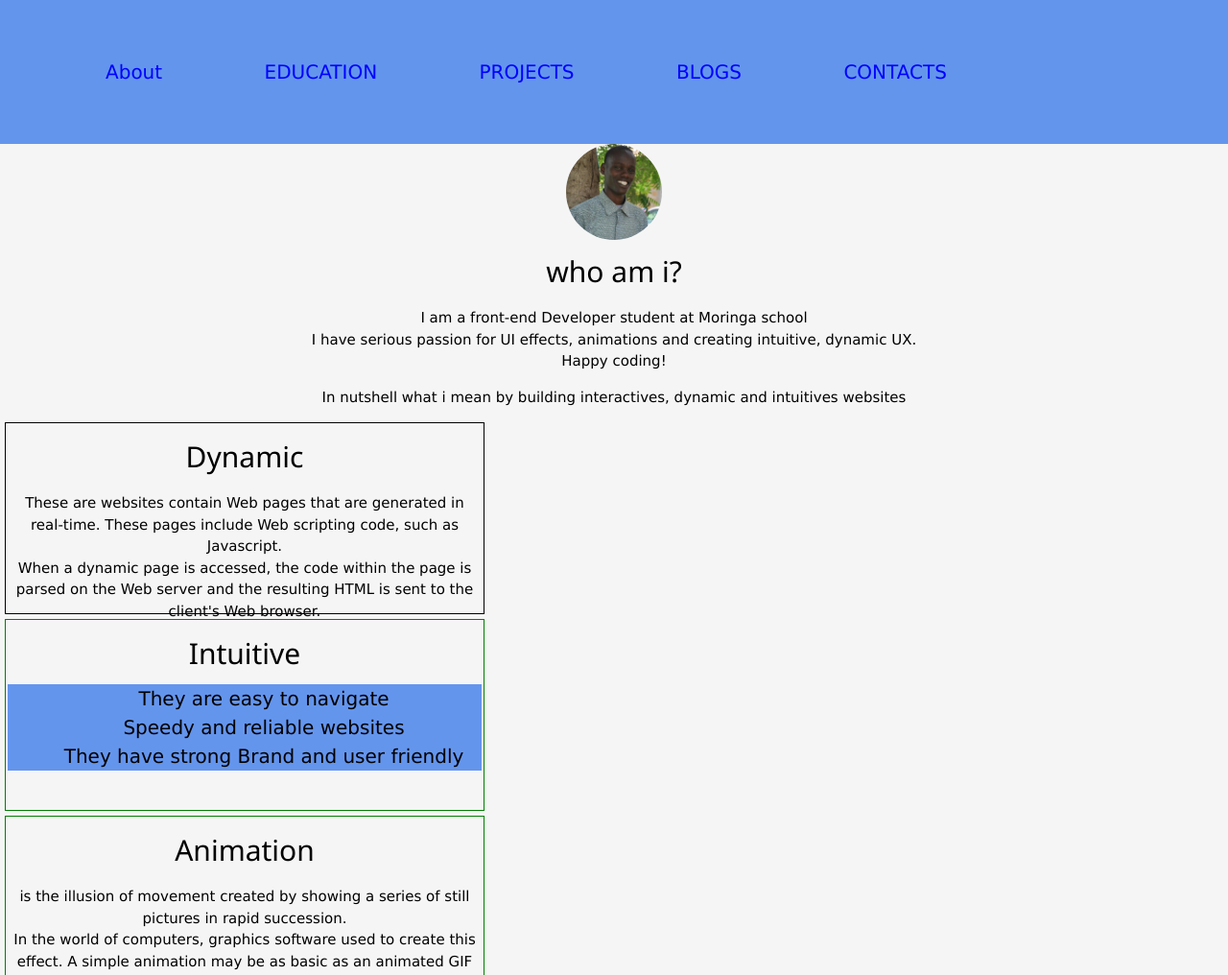
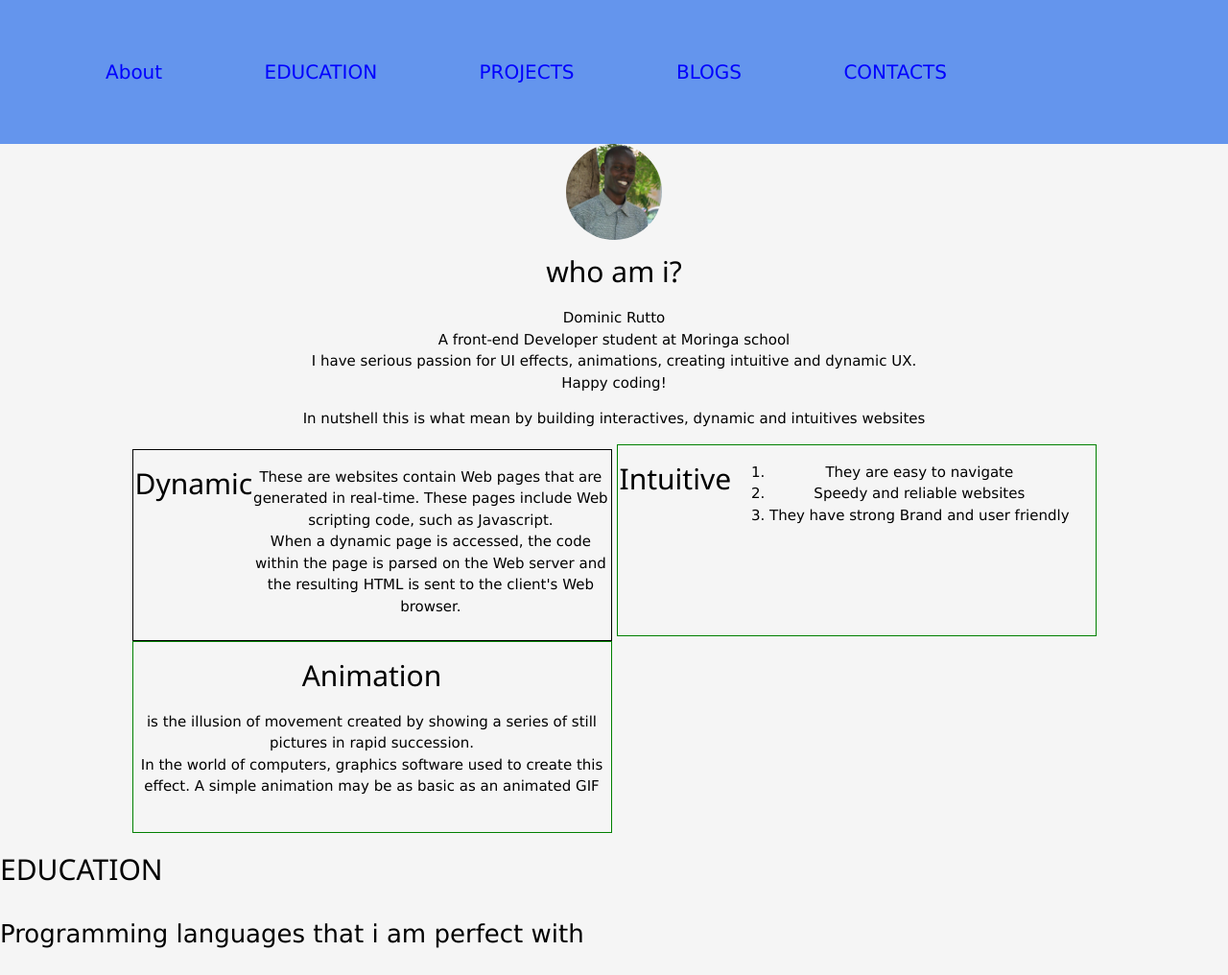
Before and after one commit to Leina33/friday, a plain HTML site: page About.html in a window 1280 px wide. Shown: the top 1016 px of the page at 96% size. Drawn offline with nearby package versions, Linux system fonts and the light colour scheme.

Commit message:
styling of project view button

```diff
--- a/About.css
+++ b/About.css
@@ -1,6 +1,7 @@
 
 body{
     background-color:whitesmoke;
+    background-image: "bq4.jpeg";
 }
 
 .navbar{
@@ -95,6 +96,8 @@ img{
     width:500px;
     height:200px;
     overflow: visible;
+    display: flex;
+    float: left;
 
 
 }
@@ -104,6 +107,7 @@ img{
     margin:5px;
     width:500px;
     height:200px;
+    display: flex;
 
 }
 .animation{
@@ -180,3 +184,7 @@ img{
       background-color: lightblue;
     }
   }
+  #About{
+      display: flex;
+      clear: both;
+  }
--- a/About.html
+++ b/About.html
@@ -26,8 +26,8 @@
         <div class ="image">
             <img src ="dominic2.jpg">
             <h2>who am i?</h2>
-            <p>I am a front-end Developer student at Moringa school<br>I have serious passion for UI effects, animations and creating intuitive, dynamic UX.<br>Happy coding!</p>
-            <p class ="sub"> In nutshell what i mean by building interactives, dynamic and intuitives websites</p>
+            <p>Dominic Rutto<br> A front-end Developer student at Moringa school<br>I have serious passion for UI effects, animations, creating intuitive and dynamic UX.<br>Happy coding!</p>
+            <p class ="sub"> In nutshell  this is what mean by building interactives, dynamic and intuitives websites</p>
 
             <div class ="dynamic">
                 <h2>Dynamic</h2>
@@ -35,11 +35,11 @@
             </div>
             <div class ="intuitive">
                 <h2>Intuitive</h2>
-                <ul>
+                <ol>
                     <li>They are easy to navigate</li>
                     <li>Speedy and reliable websites</li>
                     <li>They have strong Brand and user friendly</li>
-                </ul>
+                </ol>
             </div>
             <div class ="animation">
                 <h2>Animation</h2>
@@ -78,7 +78,7 @@
             <h3>An online car sell</h3>
         <p>This is a simple website that users sign up and navigate through the pages to buy a car of the choice.
            The user can check on the price and descriptions<br>Kindly click this button to access my git up account for more details.T&M to be considered.
-        <a href ="https://github.com/Leina33/friday.git"><br><button>view &rhard;</button></a></p>
+        <a href ="https://github.com/Leina33/friday.git"><br><button><img src ="Screenshot from 2019-09-14 22-15-54.png" width="500" height="800"></button></a></p>
         </div>
         <div id="BLOGS">
             <h2><div class="title"><strong>BLOGS</strong></h2>
```
